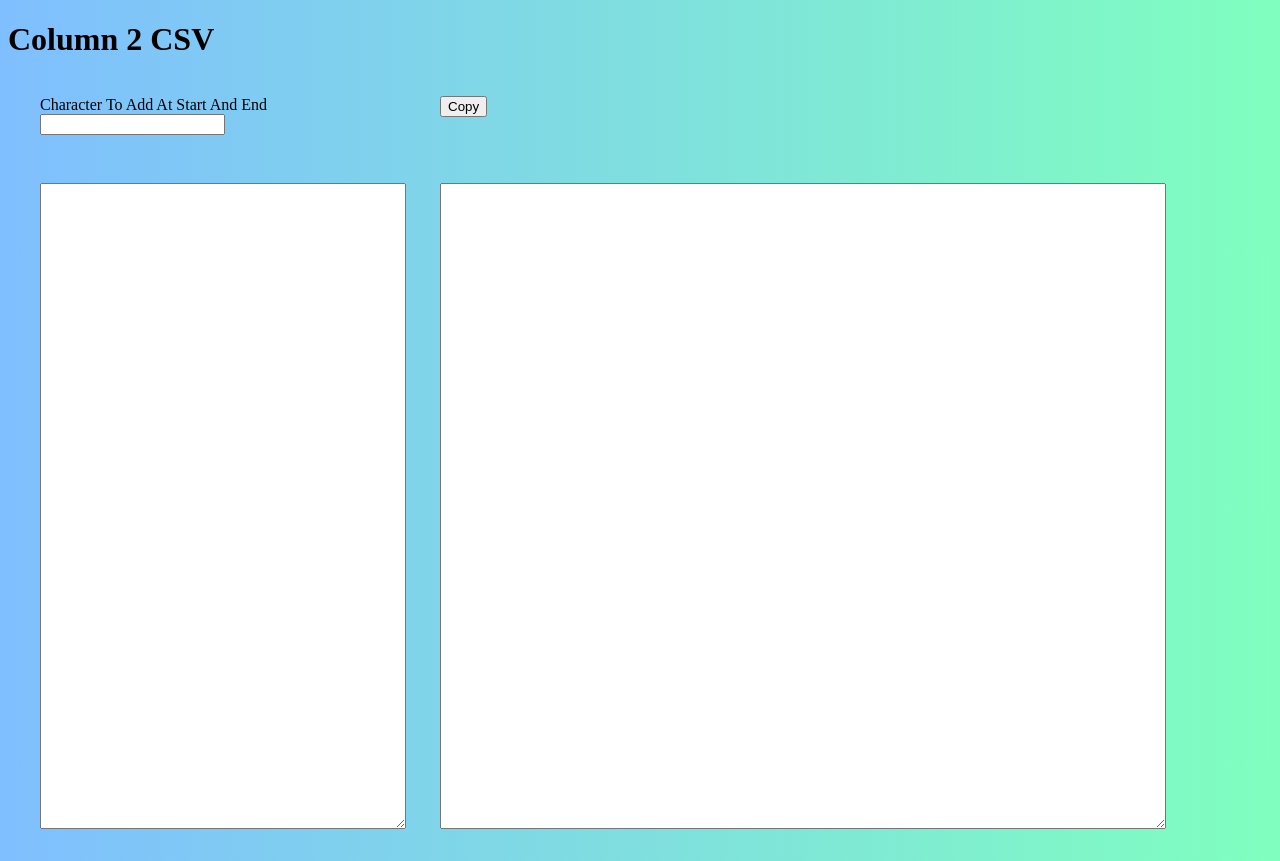
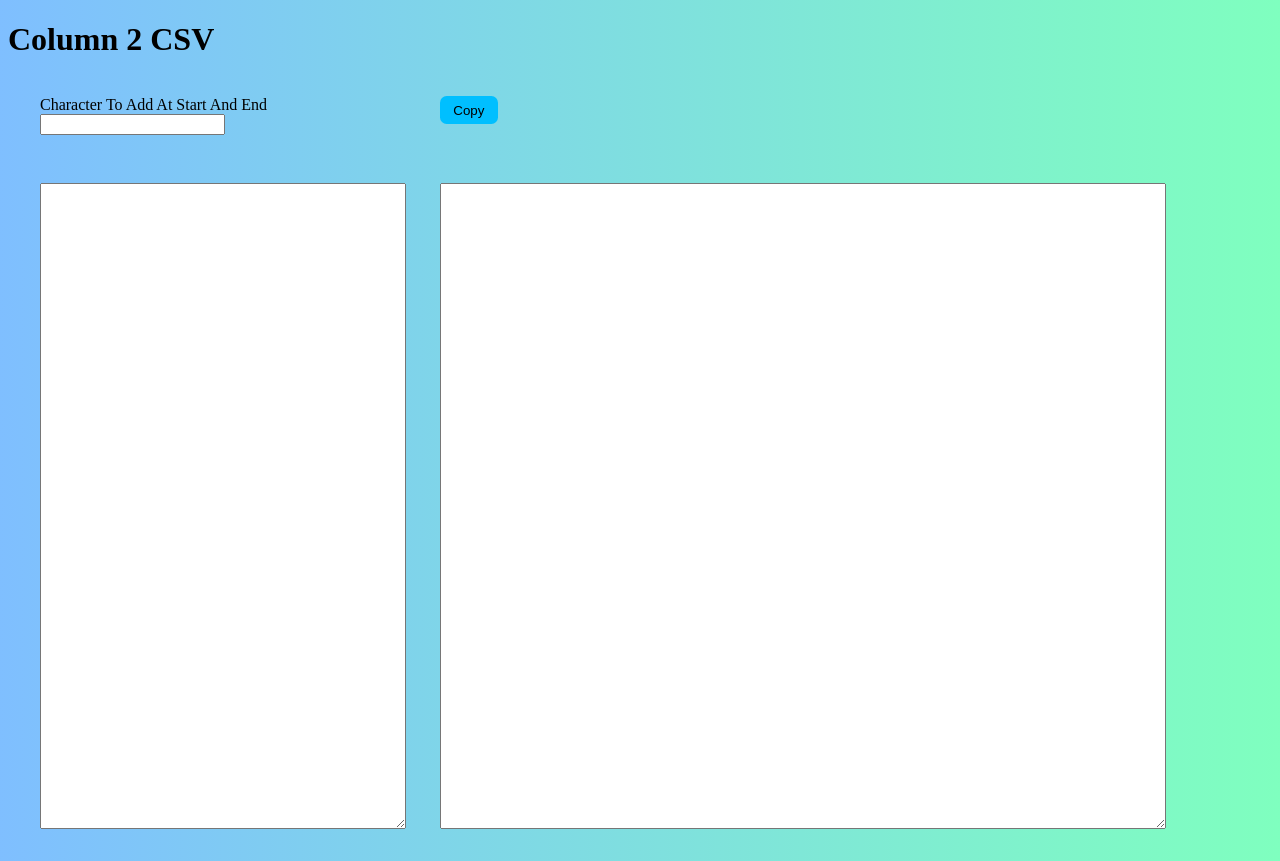
Before and after one commit to vijaygenius123/column2csv, a plain HTML site: page index.html in a window 1280 px wide. Drawn offline with Linux system fonts and the light colour scheme.

Commit message:
Styling For Btn

```diff
--- a/index.html
+++ b/index.html
@@ -20,7 +20,7 @@
         <input type="text" id="buffer" name="buffer" value="">
     </div>
     <div>
-       <button onclick="copy()">Copy</button>
+       <button class="btn primary" onclick="copy()">Copy</button>
     </div>
 </div>
 
--- a/styles.scss
+++ b/styles.scss
@@ -12,5 +12,16 @@ body{
     width: 90%;
     height: 80vh;
   }
+}
 
+
+.btn{
+  padding: 0.5em 1em;
+  border: none;
+  border-radius: 0.5em;
 }
+
+.primary{
+  background: deepskyblue;
+  color: black;
+}
```
Also changed, not shown: styles.css, 1 other file.
